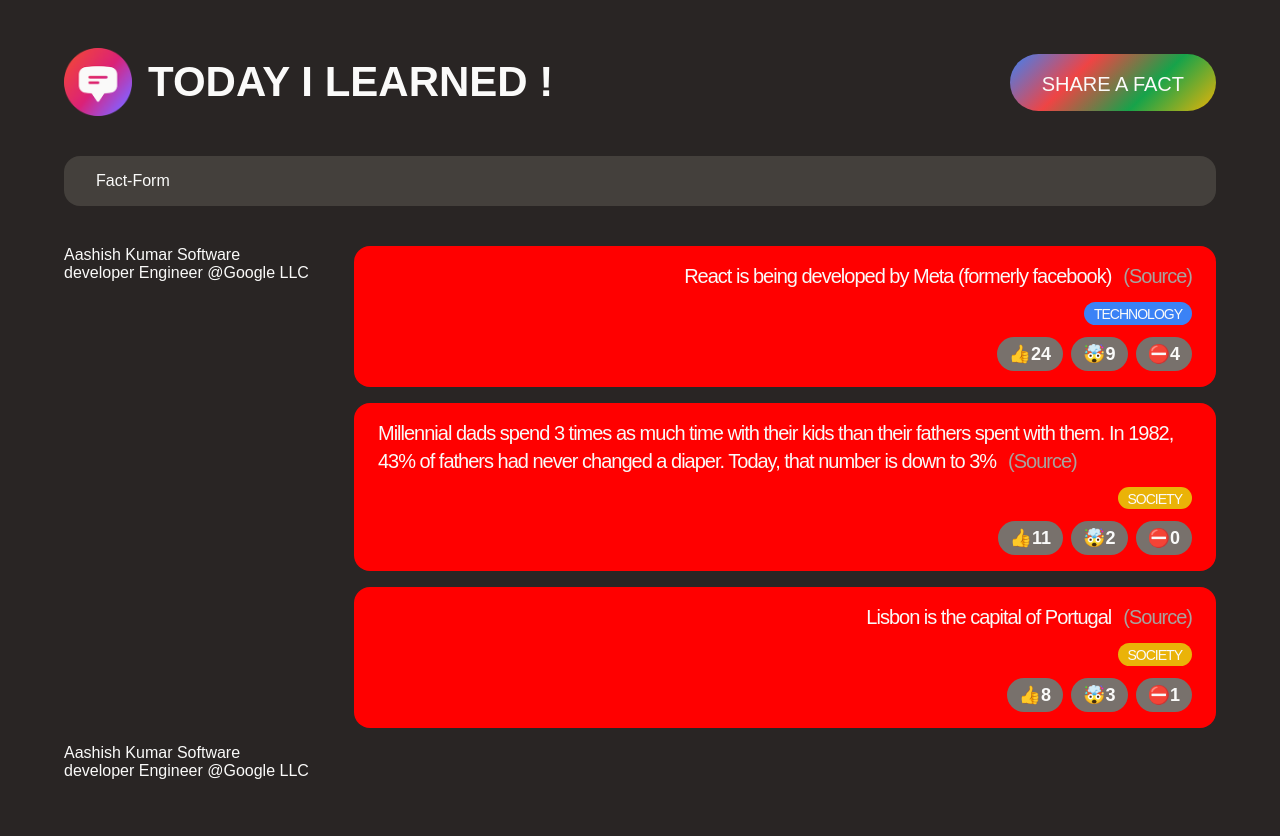
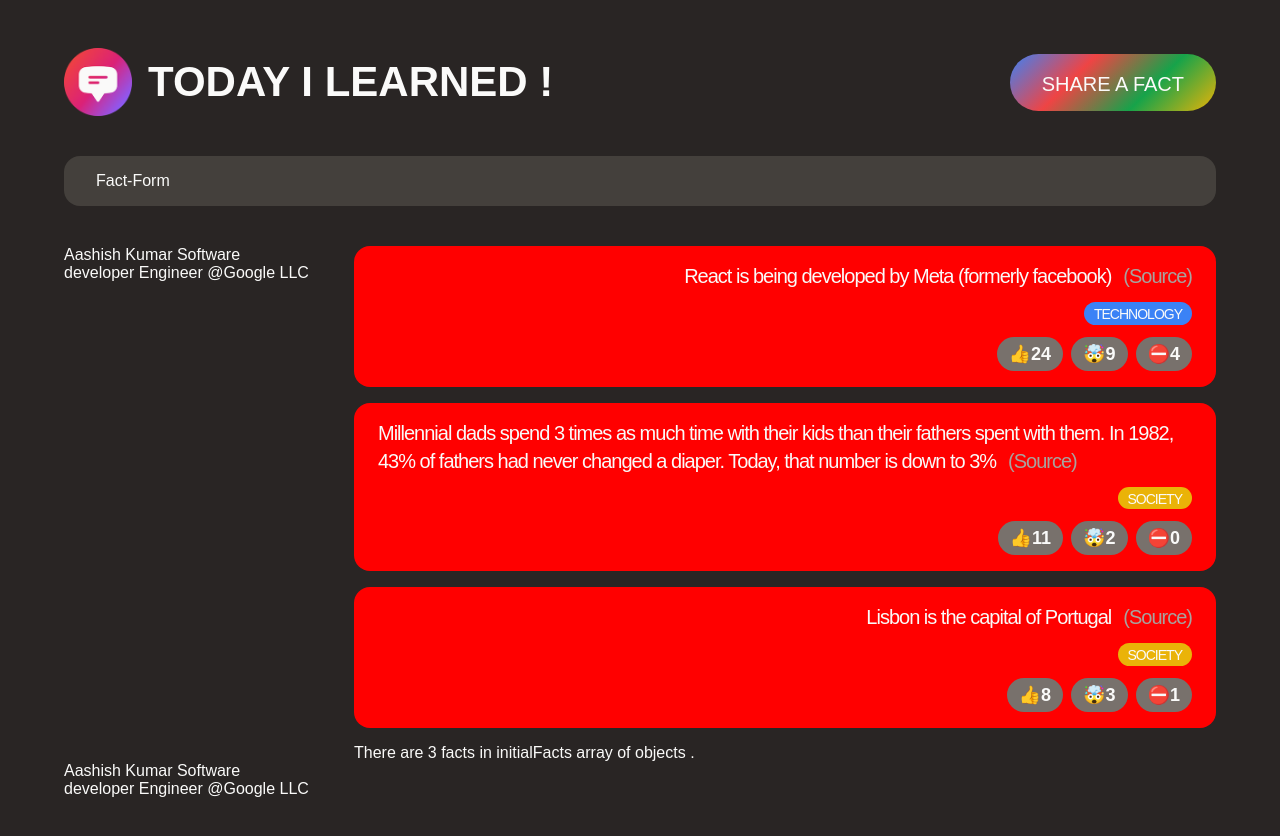
Before and after one commit to ritikkamboj/Crash-Course-of-Full-Stack-Web-App, a React (Create React App) app: page / in a window 1280 px wide. Shown: the top 836 px of the page. Built offline with nearby package versions, Linux system fonts and the light colour scheme; a web font is replaced by a local one.

Commit message:
separate the li as a separate component, replace .container to #root in css file

```diff
--- a/src/App.js
+++ b/src/App.js
@@ -85,7 +85,22 @@
       <section>
         <ul className="facts-list">
           {facts.map((fact) => (
-            <li key={fact.id} className="fact">
+            <Fact key={fact.id} fact={fact} />
+
+          ))}
+        </ul>
+        <p>There are {facts.length} facts in initialFacts array of objects .</p>
+      </section>
+      <CategoryFilter />
+    </>
+  );
+}
+
+
+function Fact({fact})
+{
+
+  return <li  className="fact">
   <p>
     {fact.text}
     <a
@@ -113,10 +128,4 @@
     <button>⛔️{fact.votesFalse}</button>
   </div>
 </li>
-          ))}
-        </ul>
-      </section>
-      <CategoryFilter />
-    </>
-  );
 }
--- a/src/style.css
+++ b/src/style.css
@@ -22,7 +22,7 @@
 }
 
 /* MAIN LAYOUT */
-.container
+#root
 {
     max-width: 1500px;
     /* background-color: skyblue; */
```
Lines whose indentation alone changed are shown as unchanged.
